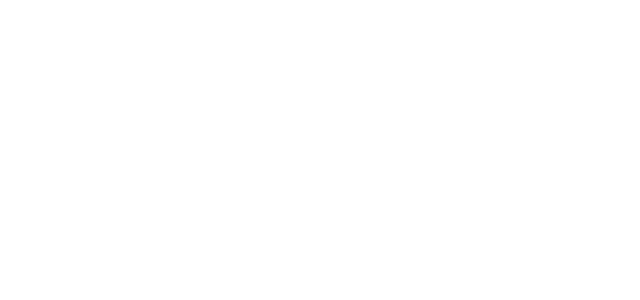
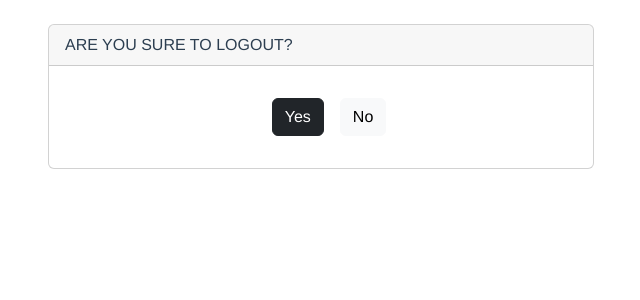
Before and after one commit to CalvinAndrean/atma_travel_web, a Vue app: page /logout in a window 1280 px wide. Before the commit this address had no page. Shown: the top 300 px of the page, without its empty margins (319-959 px from the left). Built offline with nearby package versions, Linux system fonts and the light colour scheme; what vue-cookies would draw is missing.

Commit message:
Selesai logout

```diff
--- a/src/components/DashboardLayout.vue
+++ b/src/components/DashboardLayout.vue
@@ -39,12 +39,12 @@
                       <router-link :to="{ name: 'pegawai.index' }" class="nav-link"
                         >Pegawai</router-link
                     >
+                    </li> -->
+                    <li class="nav-item">
+                      <router-link :to="{ name: 'logout' }" class="nav-link"
+                        >Logout</router-link
+                    >
                     </li>
-                    <li class="nav-item">
-                      <router-link :to="{ name: 'proyek.index' }" class="nav-link"
-                        >Proyek</router-link
-                    >
-                    </li> -->
                 </ul>
                 </div>
             </nav>
--- a/src/router.js
+++ b/src/router.js
@@ -13,6 +13,7 @@
 import PlannerIndex from '@/views/Planner/indexPage.vue'
 import PlannerCreate from '@/views/Planner/createPage.vue'
 import PlannerEdit from '@/views/Planner/editPage.vue'
+import LogoutPage from '@/views/LogoutPage.vue'
 
 //define a routes
 const routes = [{
@@ -24,6 +25,11 @@
         path: '/register',
         name: 'register',
         component: RegisterPage
+    },
+    {
+        path: '/logout',
+        name: 'logout',
+        component: LogoutPage
     },
     {
         path: '/home',
--- /dev/null
+++ b/src/views/LogoutPage.vue
@@ -0,0 +1,61 @@
+<template>
+  <div class="row justify-content-md-center">
+        <div class="col-md-6">
+            <div class="card">
+                <div class="card-header">ARE YOU SURE TO LOGOUT?</div>
+                <div class="card-body">
+                    <form>
+                        <div class="text-center">
+                            <button class="btn btn-dark m-3" @click.prevent="logout()">Yes</button>
+                            <router-link :to="{name: 'Home'}" class="btn btn-md btn-light">No</router-link>
+                        </div>
+                    </form>
+                </div>
+            </div>
+        </div>
+    </div>
+</template>
+
+<script>
+  import axios from 'axios'
+  import { useRouter } from 'vue-router'
+  // import { onMounted, ref } from 'vue'
+
+  export default {
+    setup() {
+
+      const URL_LINK = "http://127.0.0.1:8000/api"
+
+      const router = useRouter()
+      const config = {
+          headers: {
+            'content-type': 'multipart/form-data',
+            'Accept': 'application/json',
+            'Authorization': 'Bearer ' + localStorage.getItem('token')
+          }
+      }
+
+      function logout() {
+        axios.post(`${URL_LINK}/logout`, {
+          halo : ''
+        }, config).then((response) => {
+          alert('Logout Success')
+          console.log(response)
+
+          router.push({
+            name: 'beranda'
+          })
+
+        }).catch((error) => {
+          console.log(error)
+        })
+      }
+
+      return {
+        logout
+      }
+
+    }
+  }
+
+</script>
```
